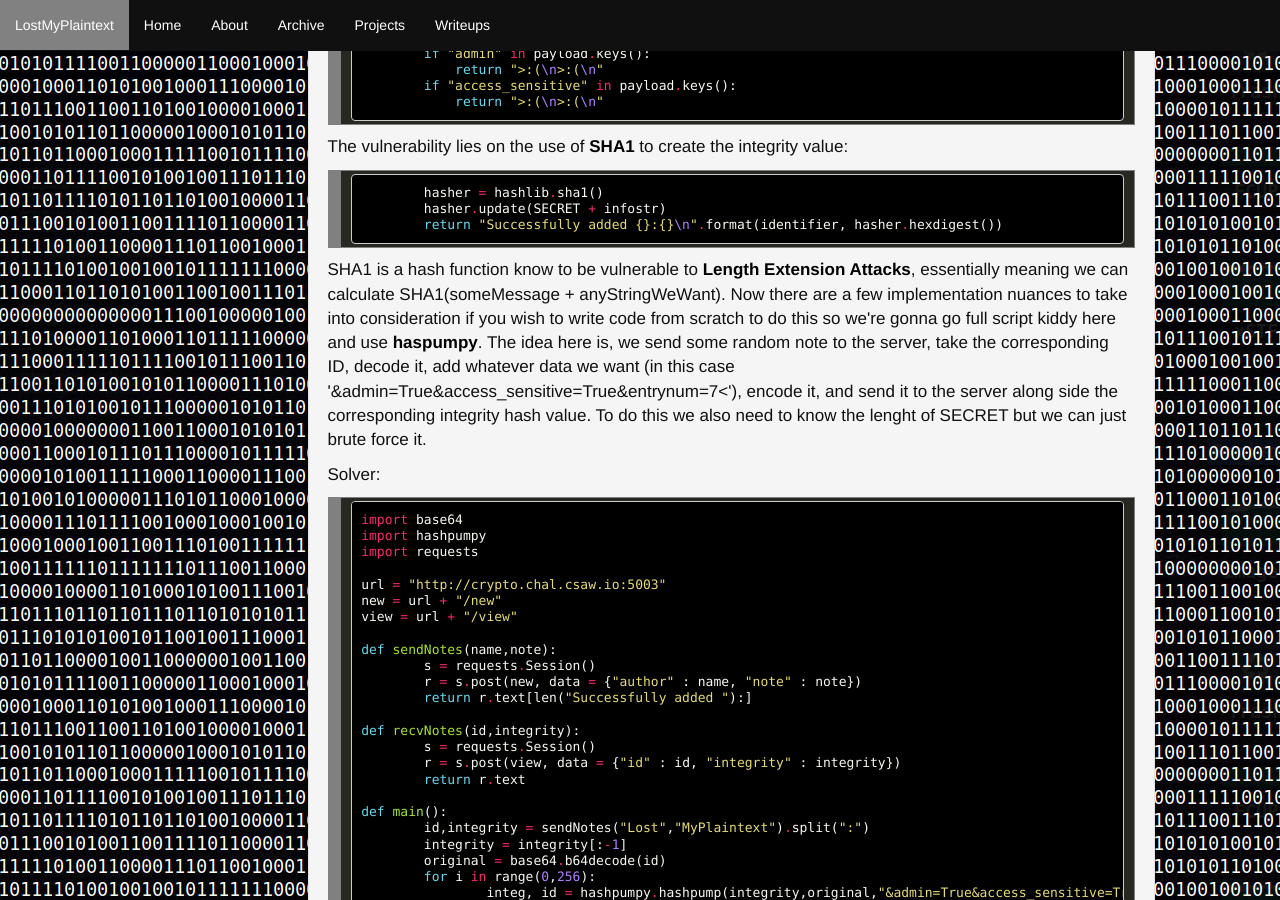
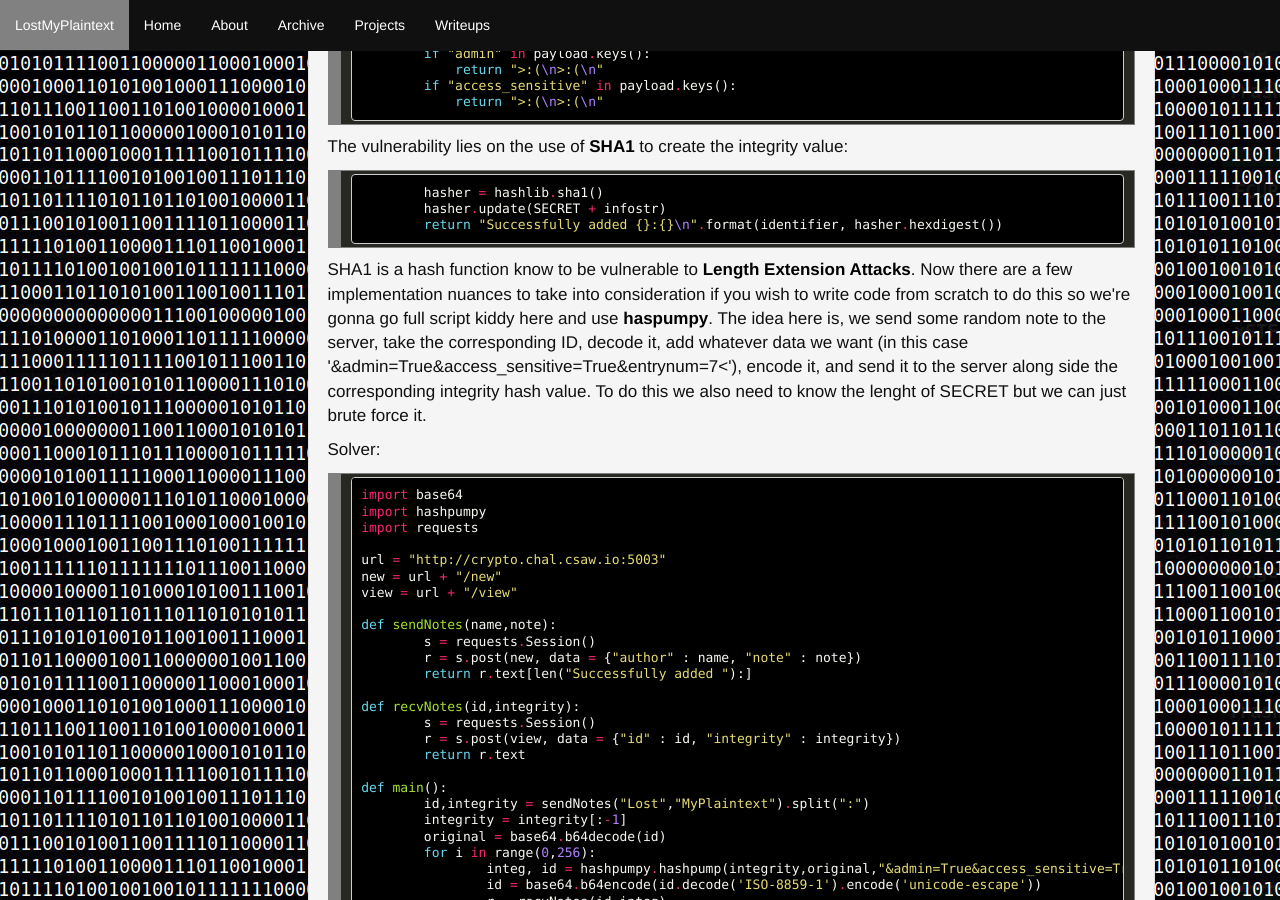
Before and after one commit to 0xA2/0xA2.github.io, a Jekyll site: the page built from _posts/2020-09-17-csawCTF2020quals.markdown, in a window 1280 px wide and 900 px high, scrolled down 12253 px. Built offline with Jekyll 4.4.1, drawn with Linux system fonts in a browser that asks for light colours.

Commit message:
Update 2020-09-17-csawCTF2020quals.markdown

```diff
--- a/_posts/2020-09-17-csawCTF2020quals.markdown
+++ b/_posts/2020-09-17-csawCTF2020quals.markdown
@@ -453,7 +453,7 @@
         <span style="color: #66d9ef">return</span> <span style="color: #e6db74">&quot;Successfully added {}:{}</span><span style="color: #ae81ff">\n</span><span style="color: #e6db74">&quot;</span><span style="color: #f92672">.</span><span style="color: #f8f8f2">format(identifier,</span> <span style="color: #f8f8f2">hasher</span><span style="color: #f92672">.</span><span style="color: #f8f8f2">hexdigest())</span>
 </pre></div>
 <p></p>
-<p>SHA1 is a hash function know to be vulnerable to <a href="https://en.wikipedia.org/wiki/Length_extension_attack"><b>Length Extension Attacks</b></a>, essentially meaning we can calculate SHA1(someMessage + anyStringWeWant). Now there are a few implementation nuances to take into consideration if you wish to write code from scratch to do this so we're gonna go full script kiddy here and use <a href="https://github.com/bwall/HashPump"><b>haspumpy</b></a>. The idea here is, we send some random note to the server, take the corresponding ID, decode it, add whatever data we want (in this case '&admin=True&access_sensitive=True&entrynum=7<'), encode it, and send it to the server along side the corresponding integrity hash value. To do this we also need to know the lenght of SECRET but we can just brute force it.</p>
+<p>SHA1 is a hash function know to be vulnerable to <a href="https://en.wikipedia.org/wiki/Length_extension_attack"><b>Length Extension Attacks</b></a>. Now there are a few implementation nuances to take into consideration if you wish to write code from scratch to do this so we're gonna go full script kiddy here and use <a href="https://github.com/bwall/HashPump"><b>haspumpy</b></a>. The idea here is, we send some random note to the server, take the corresponding ID, decode it, add whatever data we want (in this case '&admin=True&access_sensitive=True&entrynum=7<'), encode it, and send it to the server along side the corresponding integrity hash value. To do this we also need to know the lenght of SECRET but we can just brute force it.</p>
 <p>Solver:</p>
 <div style="background: #272822; overflow:auto;width:auto;border:solid gray;border-width:.1em .1em .1em .8em;padding:.2em .6em;"><pre style="margin: 0; line-height: 125%"><span style="color: #f92672">import</span> <span style="color: #f8f8f2">base64</span>
 <span style="color: #f92672">import</span> <span style="color: #f8f8f2">hashpumpy</span>
```
